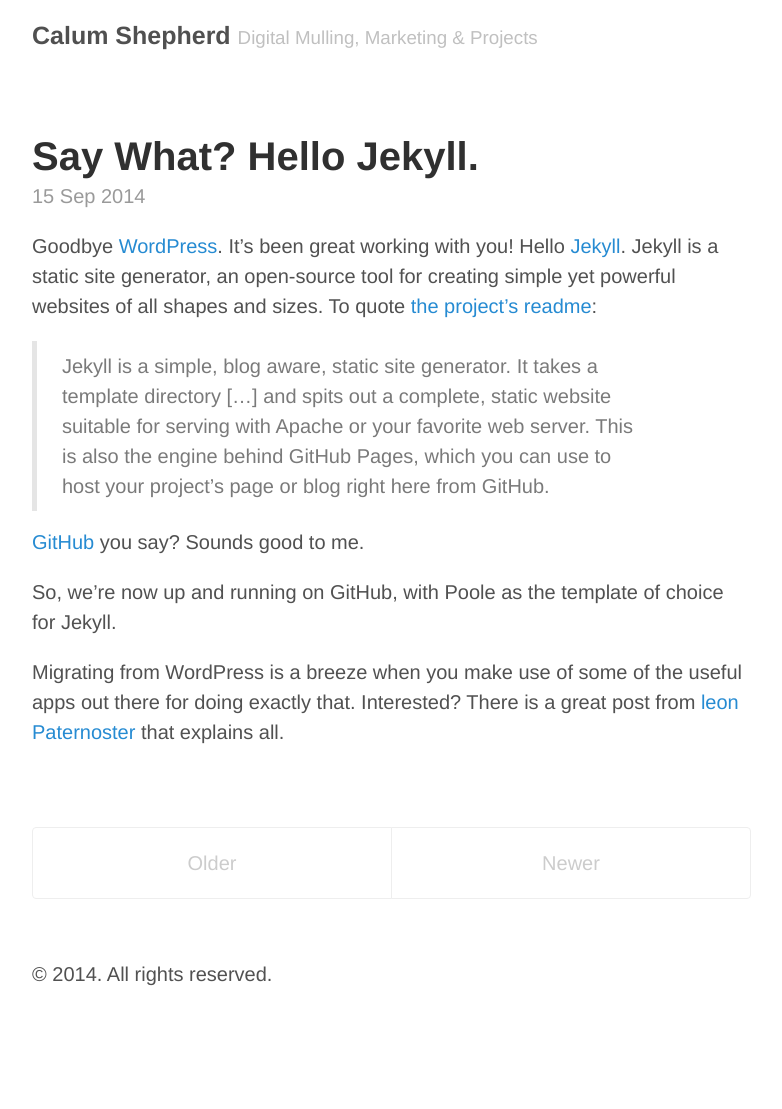
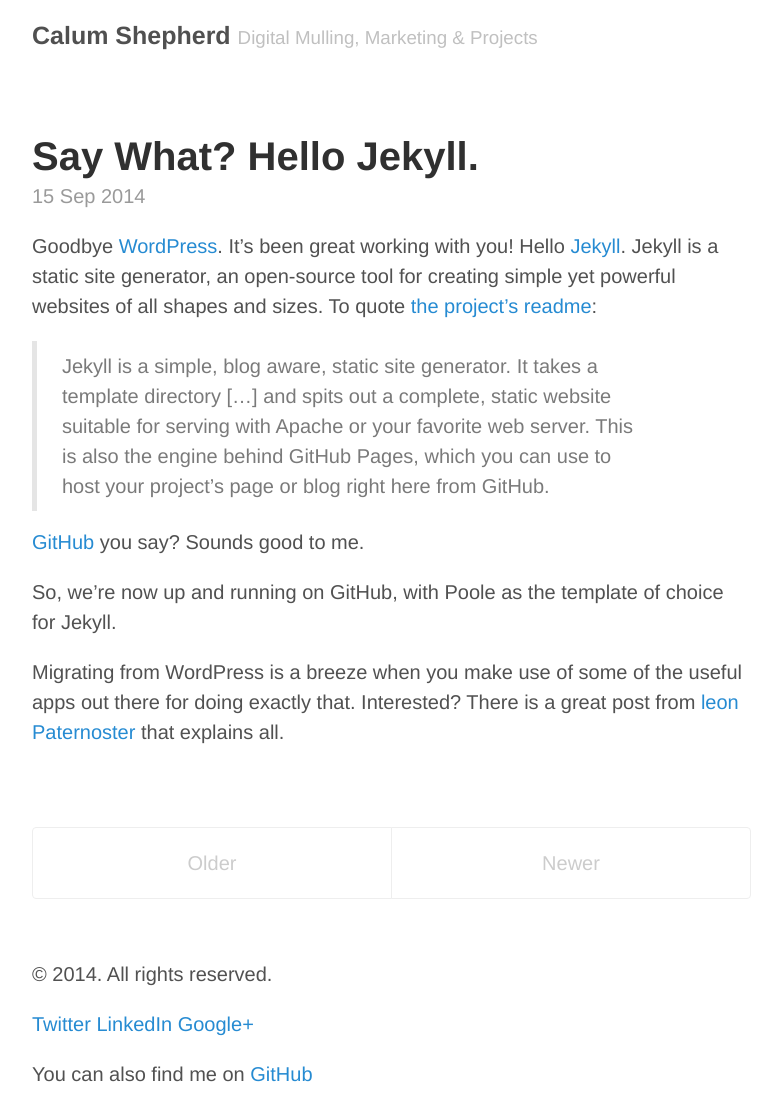
Before and after one commit to calcode/calcode.github.io, a Jekyll site: the page built from index.html, in a window 1280 px wide. Shown: the whole page, without its empty margins (248-1030 px from the left). Built offline with Jekyll 4.4.1, drawn with Linux system fonts in a browser that asks for light colours; Markdown is read by kramdown in place of the engine named in the settings; the list of posts is cut into pages by our own code; before the commit the page ends 1009 px from its top, so only the background shows below that.

Commit message:
updated footer

```diff
--- a/_layouts/default.html
+++ b/_layouts/default.html
@@ -19,6 +19,14 @@
         <p>
           &copy; {{ site.time | date: '%Y' }}. All rights reserved.
         </p>
+        <p>
+        <a href="https://twitter.com/calumshepherd">Twitter</a>
+        <a href="uk.linkedin.com/in/calumshepherd">LinkedIn</a>
+        <a href="https://plus.google.com/+CalumShepherd1/">Google+</a>
+        </p>
+        <p>
+        You can also find me on <a href="https://github.com/calcode">GitHub</a>
+        </p>
       </div>
     </div>
 
```
